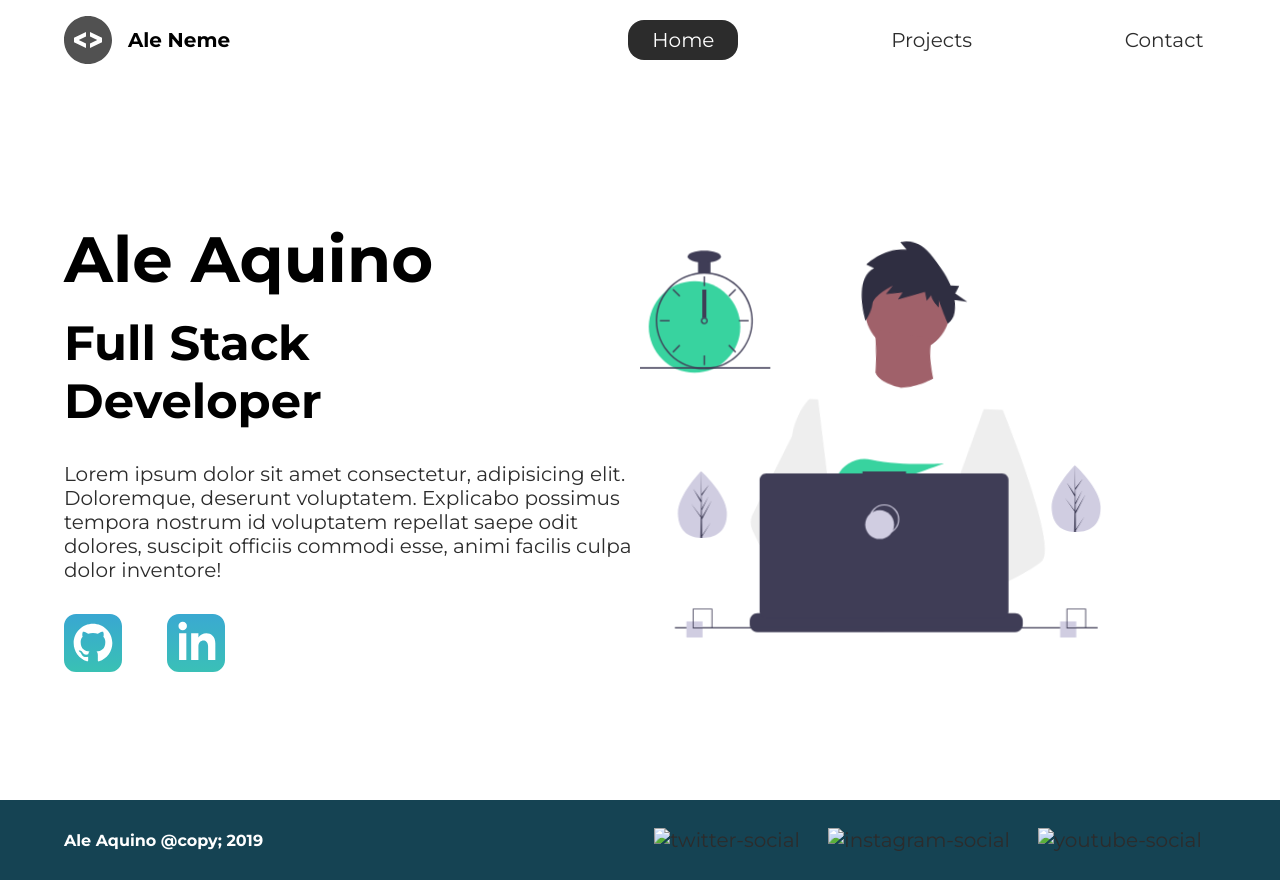
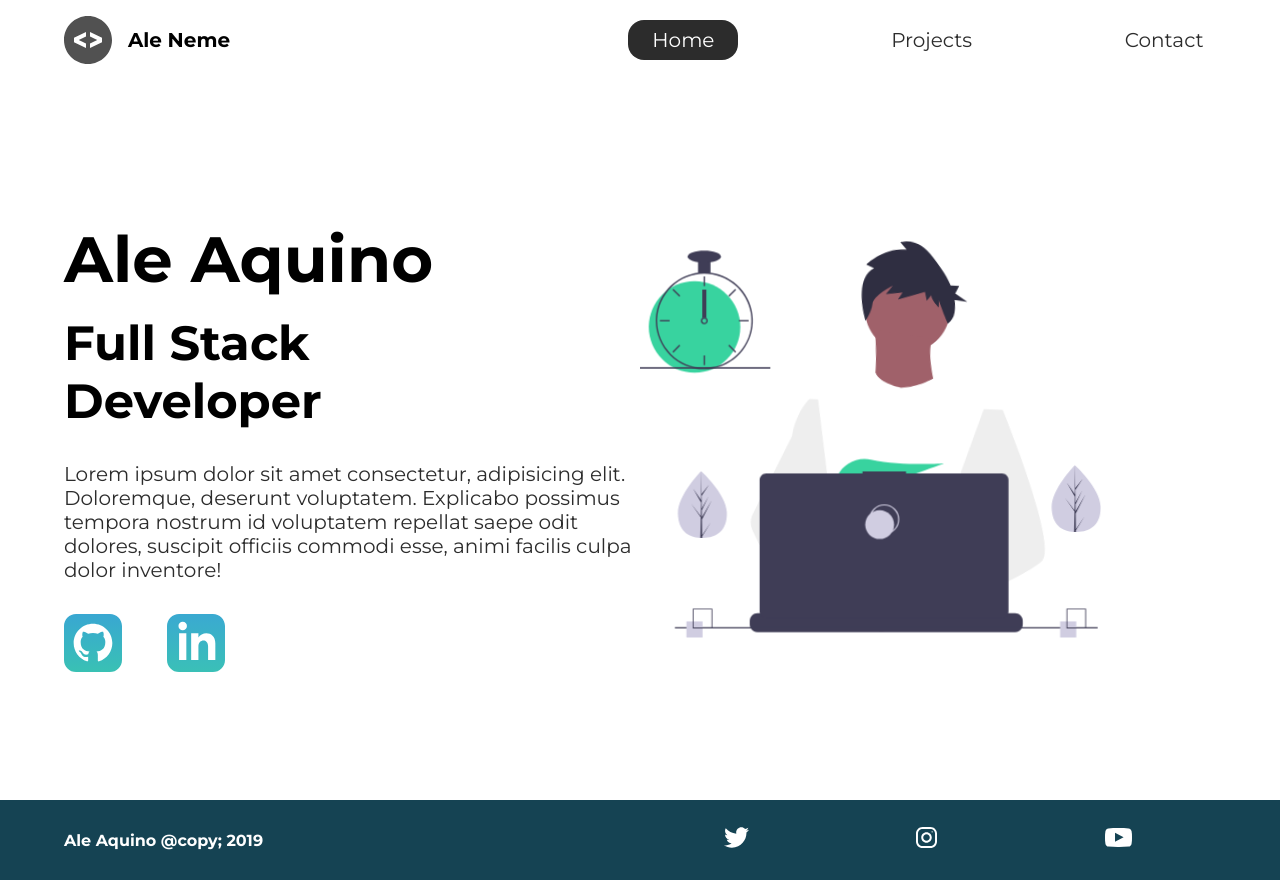
Before and after one commit to aledaquino1986/portfolio-site, a plain HTML site: page index.html in a window 1280 px wide. Drawn offline with nearby package versions, Linux system fonts and the light colour scheme; files that its build step writes are made by us from their sources; the site is published under a folder, as on GitHub Pages, so addresses that start at the root find nothing.

Commit message:
fix erratic images

```diff
--- a/index.html
+++ b/index.html
@@ -160,7 +160,7 @@
           </clipPath>
         </defs>
       </svg>
-      <img src="/img/splash.svg" alt="decoration" class="splash">
+      <img src="./img/splash.svg" alt="decoration" class="splash">
     </div>
   </section>
   <footer>
@@ -169,19 +169,19 @@
     <ul>
       <li>
         <a href="#">
-          <img src="/icons/twitter 1.svg" alt="twitter-social">
+          <img src="./icons/twitter 1.svg" alt="twitter-social">
         </a>
       </li>
 
       <li>
         <a href="#">
-          <img src="/icons/instagram 1.svg" alt="instagram-social">
+          <img src="./icons/instagram 1.svg" alt="instagram-social">
         </a>
       </li>
 
       <li>
         <a href="#">
-          <img src="/icons/youtube-symbol 1.svg" alt="youtube-social">
+          <img src="./icons/youtube-symbol 1.svg" alt="youtube-social">
         </a>
       </li>
     </ul>
```
